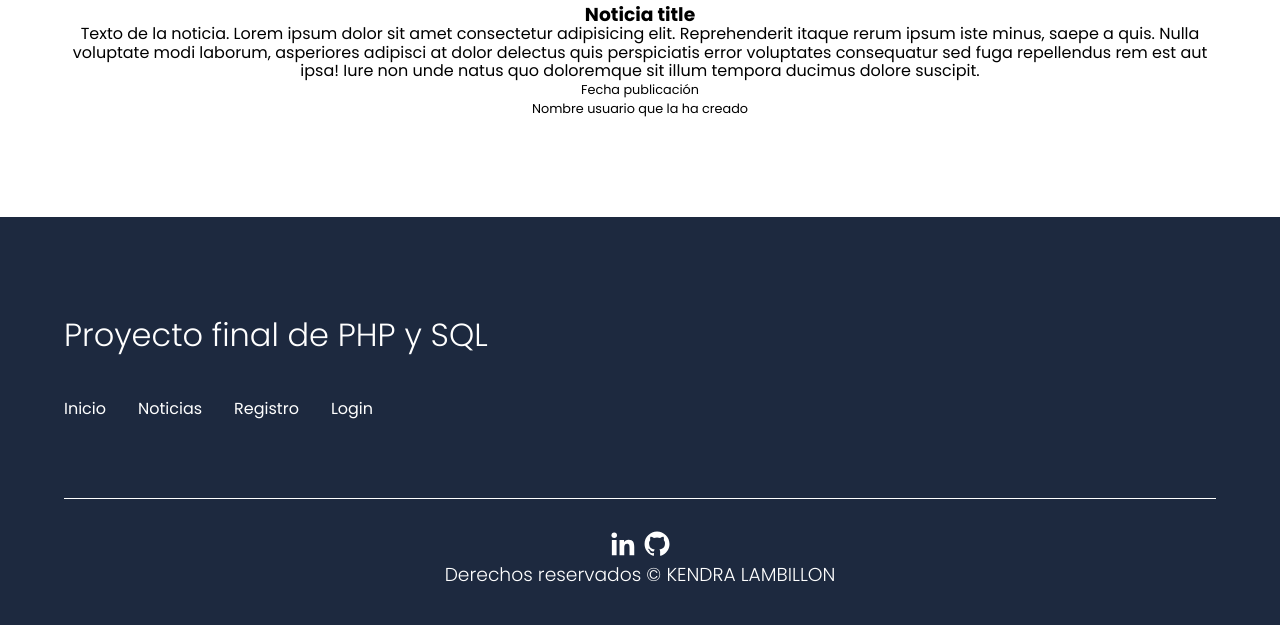
After one commit to KendraLambillon/Proyecto-Final-PHP, a PHP site: page /views/noticias.php in a window 1280 px wide. The commit adds this page. Shown: the part 2641-3266 px from the top of the page. Run offline with PHP 8.4, Linux system fonts and the light colour scheme.

Commit message:
Noticias añadido

```diff
--- a/controllers/control_login.php
+++ b/controllers/control_login.php
@@ -57,7 +57,7 @@ if($_SERVER['REQUEST_METHOD'] == 'POST' && isset($_POST['start_login'])){
         #Comprobar si se ha capturado alguna excepcion
         if($exception_error){
             #Redirigimos a la pagina de error
-            $_SESSION['mensaje_error'] = "Error al buscar el usuario. Intentelo mas tarde o contacte con el Administrador.";
+            $_SESSION['mensaje_error'] = "Error al buscar el usuario. Intentelo más tarde o contacte con el Administrador.";
             header("Location: ../views/errors/error500.html");
             exit();
         }
--- a/index.php
+++ b/index.php
@@ -38,7 +38,7 @@
                     </li>
                 <?php else: ?>
                     <li class="nav__items">
-                        <a href="./views/noticias.html" class="nav__links">Noticias</a>
+                        <a href="./views/noticias.php" class="nav__links">Noticias</a>
                     </li>
                     <li class="nav__items">
                         <a href="./views/registro.php" class="nav__links">Registro</a>
@@ -220,10 +220,10 @@
                         <a href="./views/noticias.php" class="nav__links">Noticias</a>
                     </li>
                     <li class="nav__items">
-                        <a href="#" class="nav__links">Registro</a>
+                        <a href="./views/registro.php" class="nav__links">Registro</a>
                     </li>
                     <li class="nav__items">
-                        <a href="#" class="nav__links">Login</a>
+                        <a href="./views/login.php" class="nav__links">Login</a>
                     </li>
                 </ul>
             </nav>
--- a/views/carpeta_usuarios/profile.php
+++ b/views/carpeta_usuarios/profile.php
@@ -156,7 +156,7 @@ if(isset($_SESSION['user_data'])){
                         <a href="../index.php" class="nav__links">Inicio</a>
                     </li>
                     <li class="nav__items">
-                        <a href="../views/noticias.html" class="nav__links">Noticias</a>
+                        <a href="../views/noticias.php" class="nav__links">Noticias</a>
                     </li>
                     <li class="nav__items">
                         <a href="#" class="nav__links">Registro</a>
--- a/views/login.php
+++ b/views/login.php
@@ -28,7 +28,7 @@
                     <a href="../index.php" class="nav__links">Inicio</a>
                 </li>
                 <li class="nav__items">
-                    <a href="../views/noticias.html" class="nav__links">Noticias</a>
+                    <a href="../views/noticias.php" class="nav__links">Noticias</a>
                 </li>
                 <li class="nav__items">
                     <a href="../views/registro.php" class="nav__links">Registro</a>
@@ -88,7 +88,7 @@
                         <a href="../index.php" class="nav__links">Inicio</a>
                     </li>
                     <li class="nav__items">
-                        <a href="../views/noticias.html" class="nav__links">Noticias</a>
+                        <a href="../views/noticias.php" class="nav__links">Noticias</a>
                     </li>
                     <li class="nav__items">
                         <a href="#" class="nav__links">Registro</a>
--- /dev/null
+++ b/views/noticias.php
@@ -0,0 +1,152 @@
+<?php
+    # Comprobar si existe una sesión activa
+    if(session_status() == PHP_SESSION_NONE){
+        session_start();
+    }
+?>
+
+<!DOCTYPE html>
+<html lang="es">
+<head>
+    <meta charset="UTF-8">
+    <meta name="viewport" content="width=device-width, initial-scale=1.0">
+    <title>Proyecto PHP - Kendra Lambillon</title>
+    <!--Favicon-->
+    <link rel="shortcut icon" href="../assets/img/llama_favicon.png" type="image/x-icon">
+    <!--CSS-->
+    <link rel="stylesheet" href="../css/normalize.css">
+    <link rel="stylesheet" href="../css/style.css">
+
+</head>
+<body>
+    <header class="head">
+        <nav class="nav container">
+            <div class="nav__logo">
+                <h2 class="nav__title">Trabajo Final con HTML5 - CSS3 - JS - SQL - PHP</h2>
+            </div>
+            <ul class="nav__link nav__link--menu">
+                <li class="nav__items">
+                    <a href="../index.php" class="nav__links">Inicio</a>
+                </li>
+                <li class="nav__items">
+                    <a href="#" class="nav__links">Noticias</a>
+                </li>
+                <li class="nav__items">
+                    <a href="../views/registro.php" class="nav__links">Registro</a>
+                </li>
+                <li class="nav__items">
+                    <a href="../views/login.php" class="nav__links">Login</a>
+                </li>
+                <img src="../assets/img/close.svg" alt="close" class="nav__close">
+            </ul>
+            <div class="nav__menu">
+                <img src="../assets/img/menu.svg" alt="menu" class="nav__img">
+            </div>
+        </nav>
+        <section class="head__container container">
+            <h1 class="head__title">Nuestras noticias</h1>
+        </section>
+    </header>
+
+    <main>
+        <div class="container about">
+            <div class="language__table">
+                <div class="language__items">
+                    <div class="language__item">
+                        <p class="language__name">SQL</p>
+                        <a href="#" class="discover">Descubre aquí</a>
+                    </div>
+
+                    <div class="language__item">
+                        <p class="language__name">PHP</p>
+                        <a href="#" class="discover">Descubre aquí</a>
+                    </div>
+
+                    <div class="language__item">
+                        <p class="language__name">JavaScript</p>
+                        <a href="#" class="discover">Descubre aquí</a>
+                    </div>
+                </div>
+            </div>
+
+
+            <div class="card mb-3">
+                <img src="..." class="card-img-top" alt="...">
+                <div class="card-body">
+                    <h3 class="card-title">Noticia title</h5>
+                    <p class="card-text">Texto de la noticia. Lorem ipsum dolor sit amet consectetur adipisicing elit. Reprehenderit itaque rerum ipsum iste minus, saepe a quis. Nulla voluptate modi laborum, asperiores adipisci at dolor delectus quis perspiciatis error voluptates consequatur sed fuga repellendus rem est aut ipsa! Iure non unde natus quo doloremque sit illum tempora ducimus dolore suscipit.</p>
+                    <p class="card-text"><small class="text-body-secondary">Fecha publicación</small></p>
+                    <p class="card-text"><small class="text-body-secondary">Nombre usuario que la ha creado</small></p>
+                </div>
+            </div>
+            <div class="card mb-3">
+                <img src="..." class="card-img-top" alt="...">
+                <div class="card-body">
+                    <h3 class="card-title">Noticia title</h5>
+                    <p class="card-text">Texto de la noticia. Lorem ipsum dolor sit amet consectetur adipisicing elit. Reprehenderit itaque rerum ipsum iste minus, saepe a quis. Nulla voluptate modi laborum, asperiores adipisci at dolor delectus quis perspiciatis error voluptates consequatur sed fuga repellendus rem est aut ipsa! Iure non unde natus quo doloremque sit illum tempora ducimus dolore suscipit.</p>
+                    <p class="card-text"><small class="text-body-secondary">Fecha publicación</small></p>
+                    <p class="card-text"><small class="text-body-secondary">Nombre usuario que la ha creado</small></p>
+                </div>
+            </div>
+            <div class="card mb-3">
+                <img src="..." class="card-img-top" alt="...">
+                <div class="card-body">
+                    <h3 class="card-title">Noticia title</h5>
+                    <p class="card-text">Texto de la noticia. Lorem ipsum dolor sit amet consectetur adipisicing elit. Reprehenderit itaque rerum ipsum iste minus, saepe a quis. Nulla voluptate modi laborum, asperiores adipisci at dolor delectus quis perspiciatis error voluptates consequatur sed fuga repellendus rem est aut ipsa! Iure non unde natus quo doloremque sit illum tempora ducimus dolore suscipit.</p>
+                    <p class="card-text"><small class="text-body-secondary">Fecha publicación</small></p>
+                    <p class="card-text"><small class="text-body-secondary">Nombre usuario que la ha creado</small></p>
+                </div>
+            </div>
+            <div class="card mb-3">
+                <img src="..." class="card-img-top" alt="...">
+                <div class="card-body">
+                    <h3 class="card-title">Noticia title</h5>
+                    <p class="card-text">Texto de la noticia. Lorem ipsum dolor sit amet consectetur adipisicing elit. Reprehenderit itaque rerum ipsum iste minus, saepe a quis. Nulla voluptate modi laborum, asperiores adipisci at dolor delectus quis perspiciatis error voluptates consequatur sed fuga repellendus rem est aut ipsa! Iure non unde natus quo doloremque sit illum tempora ducimus dolore suscipit.</p>
+                    <p class="card-text"><small class="text-body-secondary">Fecha publicación</small></p>
+                    <p class="card-text"><small class="text-body-secondary">Nombre usuario que la ha creado</small></p>
+                </div>
+            </div>
+        </div>
+    </main>
+
+    <footer class="footer">
+        <div class="footer__container container">
+            <nav class="nav nav__footer">
+                <h2 class="footer__title">
+                    Proyecto final de PHP y SQL
+                </h2>
+                <ul class="nav__link nav__link--footer">
+                    <li class="nav__items">
+                        <a href="../index.php" class="nav__links">Inicio</a>
+                    </li>
+                    <li class="nav__items">
+                        <a href="#" class="nav__links">Noticias</a>
+                    </li>
+                    <li class="nav__items">
+                        <a href="../views/registro.php" class="nav__links">Registro</a>
+                    </li>
+                    <li class="nav__items">
+                        <a href="../views/login.php" class="nav__links">Login</a>
+                    </li>
+                </ul>
+            </nav>
+        </div>
+
+        <section class="footer__copy container">
+            <div class="footer__social">
+                <a href="https://www.linkedin.com/in/kendra-lambillon/" target="_blank" class="footer__icons">
+                    <img src="../assets/img/LinkedIn.svg" alt="LinkedIn social" class="footer__img">
+                </a>
+                <a href="https://github.com/KendraLambillon" target="_blank" class="footer__icons">
+                    <img src="../assets/img/github.svg" alt="GitHub social" class="footer__img">
+                </a>
+            </div>
+            <h3 class="footer__copyright">Derechos reservados &copy; KENDRA LAMBILLON</h3>
+        </section>
+    </footer>
+
+    <!--JS script-->
+    <script src="#"></script>
+
+</body>
+</html>
--- a/views/registro.php
+++ b/views/registro.php
@@ -28,7 +28,7 @@
                     <a href="../index.php" class="nav__links">Inicio</a>
                 </li>
                 <li class="nav__items">
-                    <a href="#" class="nav__links">Noticias</a>
+                    <a href="../views/noticias.php" class="nav__links">Noticias</a>
                 </li>
                 <li class="nav__items">
                     <a href="#" class="nav__links">Registro</a>
@@ -138,7 +138,7 @@
                         <a href="../index.php" class="nav__links">Inicio</a>
                     </li>
                     <li class="nav__items">
-                        <a href="#" class="nav__links">Noticias</a>
+                        <a href="../views/noticias.php" class="nav__links">Noticias</a>
                     </li>
                     <li class="nav__items">
                         <a href="../views/registro.php" class="nav__links">Registro</a>
```
Also changed, not shown: controllers/db_functions.php (+0 -53 lines), views/noticias.html (deleted, +0 -85 lines).
